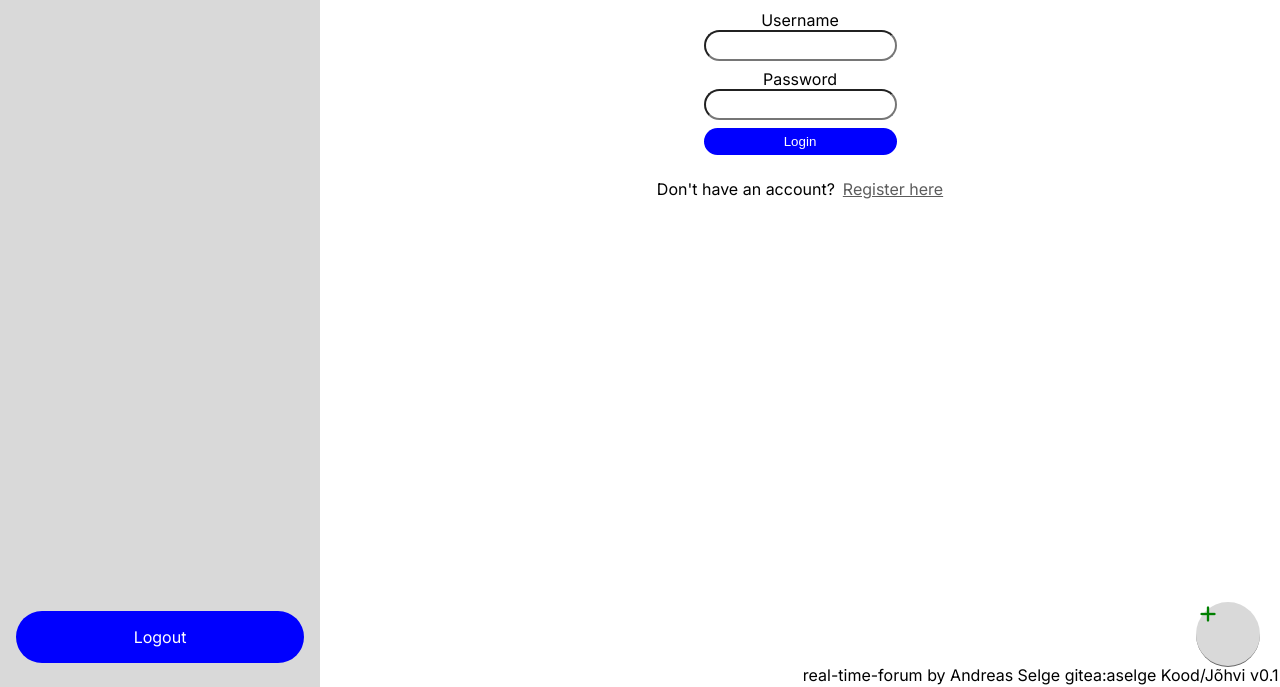
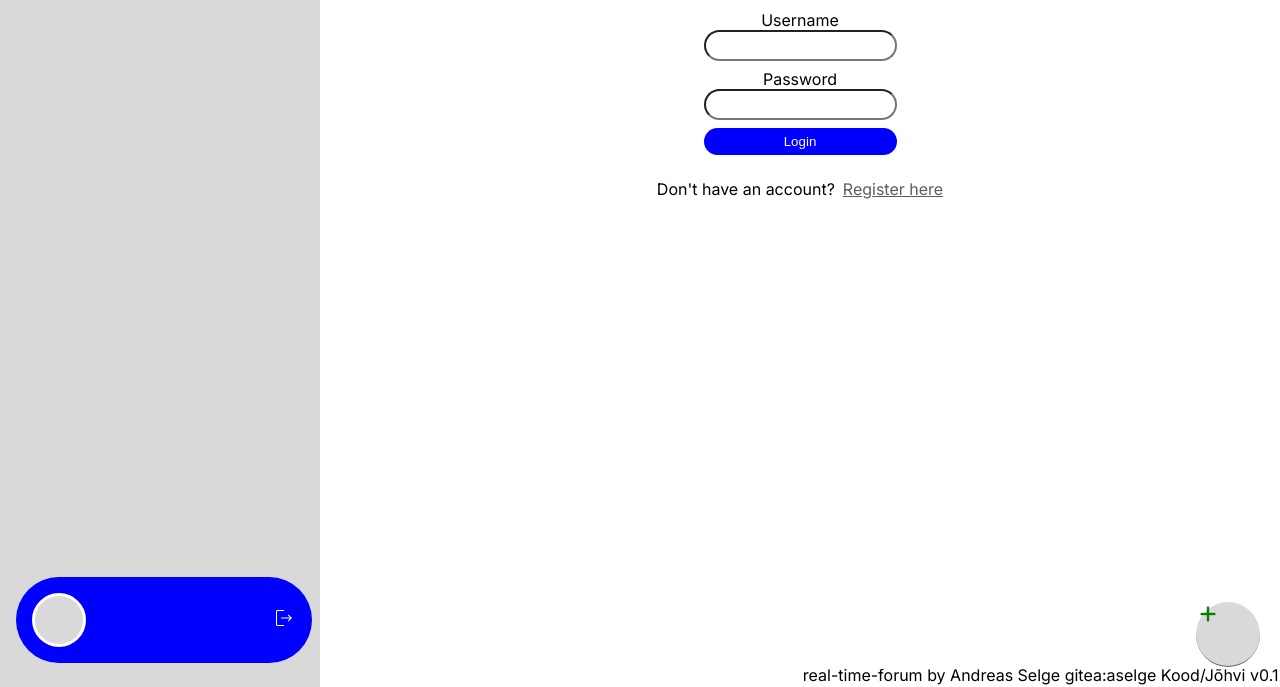
Before and after one commit to paraIncog/newforumparaincog, a website: page index.html in a window 1280 px wide. Shown: the part 113-800 px from the top of the page. Drawn offline with nearby package versions, Linux system fonts and the light colour scheme; no server answers.

Commit message:
restyle; add logout button

```diff
--- a/app.js
+++ b/app.js
@@ -31,7 +31,7 @@ function loadUsername() {
     })
     .then(data => {
         // Display the username in the sidebar
-        const usernameElement = document.querySelector(".loginpopup");
+        const usernameElement = document.querySelector(".userinsession-username");
         if (usernameElement) {
             usernameElement.textContent = data.username;
         }
--- a/index.html
+++ b/index.html
@@ -24,9 +24,15 @@
         <div id="sidebar-content"></div>
         <!-- User's Account -->
         <div
-          class="login-sidebarbox bg-prim txt-white clickable loginpopup"
-          onclick="logout()"
-        >Logout
+          class="login-sidebarbox bg-prim txt-white clickable userinsession"
+        >
+          <div class="userinsession-profilepic bg-gray"></div>
+          <div class="userinsession-username"></div>
+          <div class="btn-logout" onclick="logout()">
+            <span class="material-symbols-outlined">
+              logout
+              </span>
+          </div>
         </div>
       </div>
     </div>
--- a/login.js
+++ b/login.js
@@ -66,7 +66,7 @@ function login() {
             // Successful login, display message
             console.log("Congrats, " + username + "!");
             loadPage("forums"); // Load main content page after successful login
-            document.querySelector(".loginpopup").textContent = data.username; // Set the username in the placeholder
+            document.querySelector(".userinsession-username").textContent = data.username; // Set the username in the placeholder
           }
         })
         .catch((error) => {
--- a/style.css
+++ b/style.css
@@ -255,7 +255,7 @@ button.login {
 	margin-left: .5rem;
 }
 
-/* User seacrh */
+/* User search */
 
 .user-search-items-container {
 	display: flex;
@@ -348,13 +348,35 @@ button.login {
 .login-sidebarbox {
 	position: absolute;
 	bottom: 1.5rem;
-	display: flex;
-	justify-content: center;
 	padding-top: 1rem;
 	padding-bottom: 1rem;
 	width: 90%;
 	border-radius: 50rem;
 	margin-left: 1rem;
+}
+
+.userinsession {
+	display: flex;
+	flex-direction: row;
+	justify-content: space-between;
+	padding-right: .5rem;
+	align-items: center;
+}
+
+.userinsession-username {
+	/* margin-left: 1rem; */
+}
+
+.userinsession-profilepic {
+	height: 3rem;
+	width: 3rem;
+	border-radius: 50%;
+	border: .2rem solid #FFF;
+	margin-left: 1rem;
+}
+
+.btn-logout {
+	margin-right: .5rem;
 }
 
 /* Debugging */
```
